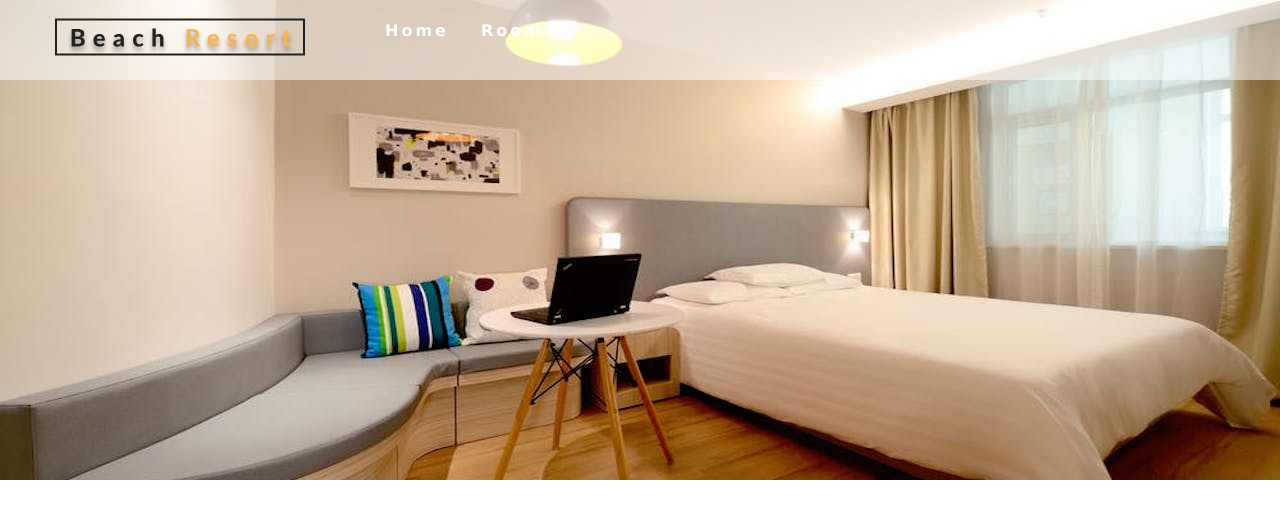
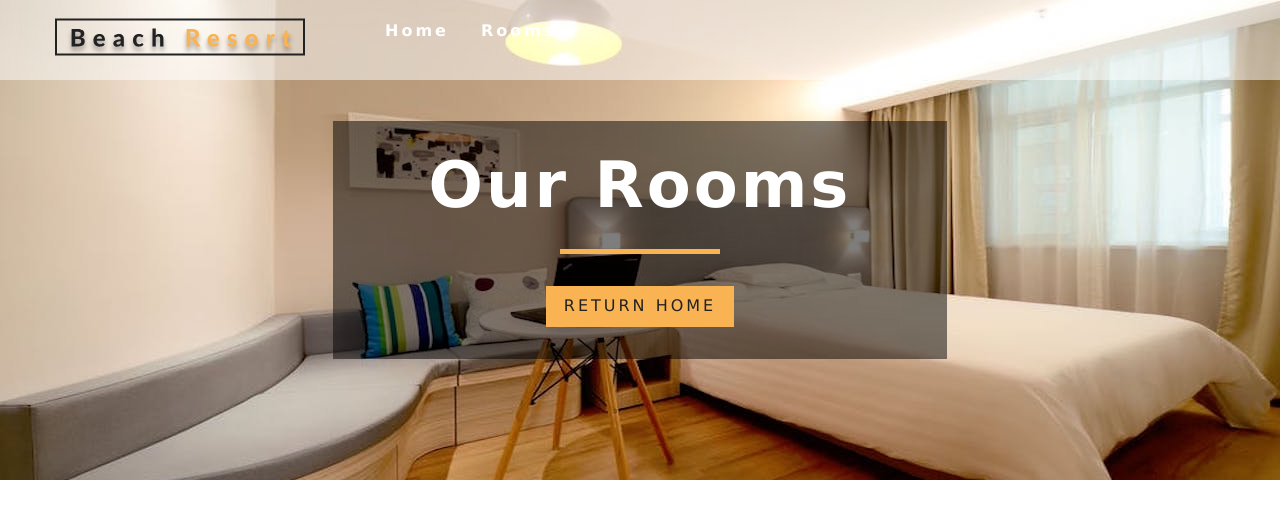
Before and after one commit to jffau/resort, a React (Create React App) app: page /rooms in a window 1280 px wide. Shown: the top 518 px of the page. Built offline with nearby package versions, Linux system fonts and the light colour scheme.

Commit message:
added buttons and text for Hero components in pages

```diff
--- a/src/pages/Home.js
+++ b/src/pages/Home.js
@@ -5,7 +5,7 @@ import { Link } from 'react-router-dom';
 const Home = () => {
   return (
     <Hero hero="defaultHero">
-      <Banner title="Home Page" subtitle="subtitle here">
+      <Banner title="Beach Resort" subtitle="Luxurious Rooms starting at $99">
         <Link to="/rooms" className="btn-primary">
           Check out Rooms
         </Link>
--- a/src/pages/NotFound.js
+++ b/src/pages/NotFound.js
@@ -1,5 +1,16 @@
 import React from 'react';
+import { Link } from 'react-router-dom';
 import Hero from '../components/Hero';
+
+import Banner from '../components/Banner';
 export default function NotFound() {
-  return <Hero />;
+  return (
+    <Hero>
+      <Banner title="404" subtitle="page not found">
+        <Link className="btn-primary" to="/">
+          Return Home
+        </Link>
+      </Banner>
+    </Hero>
+  );
 }
--- a/src/pages/Rooms.js
+++ b/src/pages/Rooms.js
@@ -1,7 +1,18 @@
 import React from 'react';
+import { Link } from 'react-router-dom';
 import Hero from '../components/Hero';
+import Banner from '../components/Banner';
+
 const Rooms = () => {
-  return <Hero hero="roomsHero" />;
+  return (
+    <Hero hero="roomsHero">
+      <Banner title="Our Rooms">
+        <Link className="btn-primary" to="/">
+          Return Home
+        </Link>
+      </Banner>
+    </Hero>
+  );
 };
 
 export default Rooms;
```
